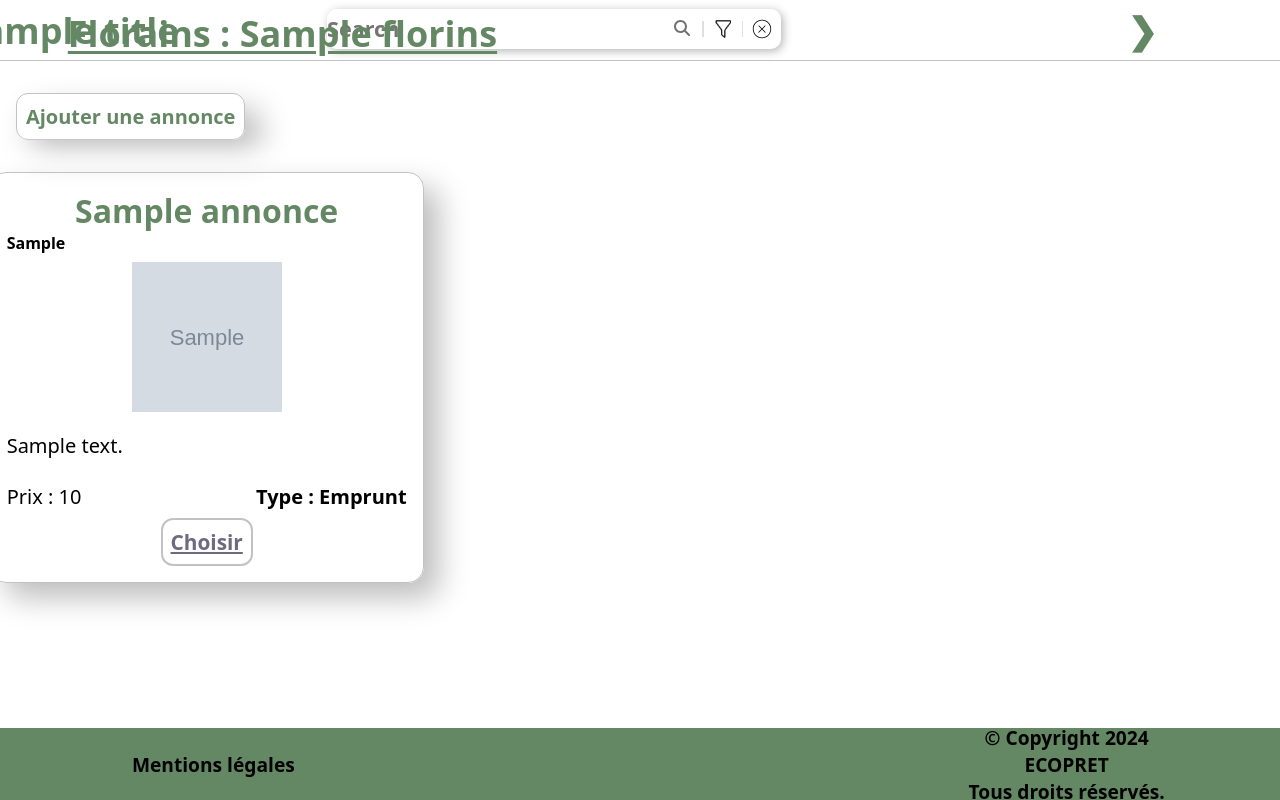
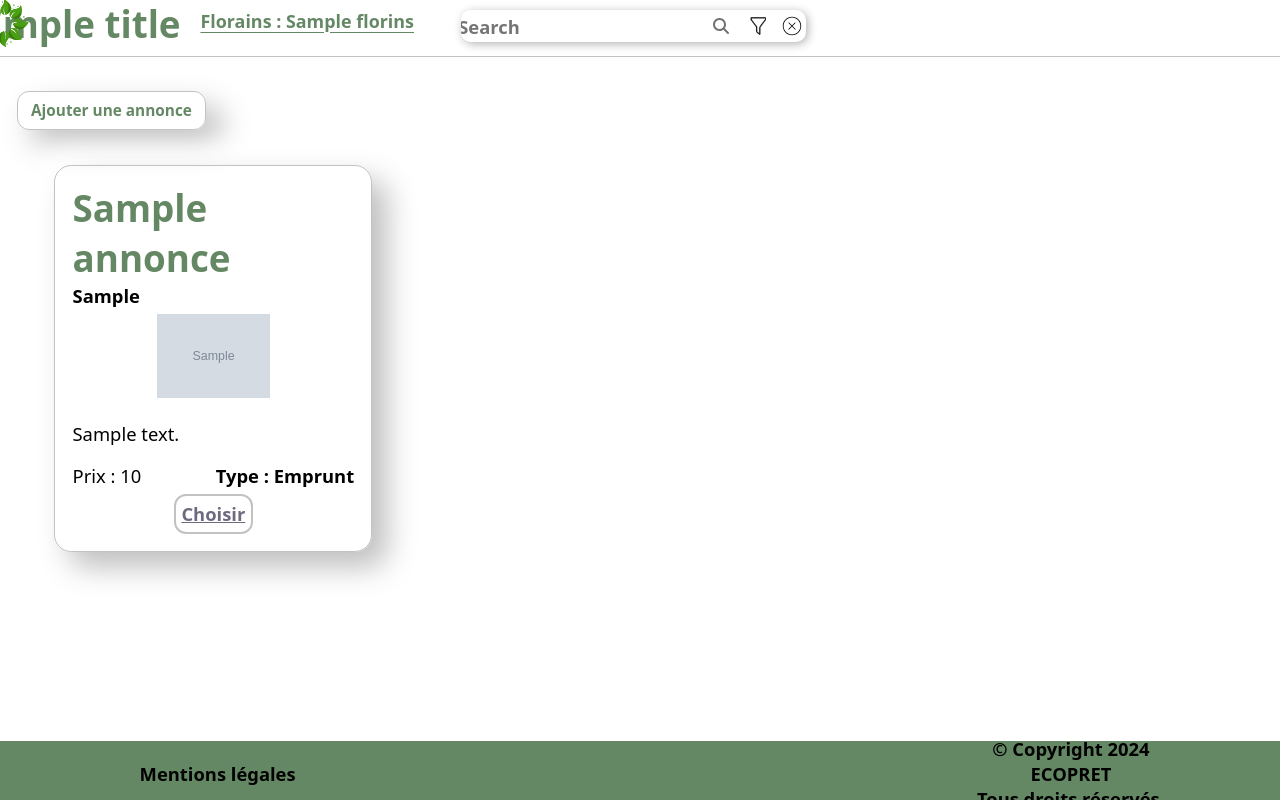
Before and after one commit to Synnly/Ecopret-public, a Symfony app: template ecopret/templates/main/index.html.twig in a window 1280 px wide. Run offline with Twig, Linux system fonts and the light colour scheme; the template is opened without the code that fills it: most values are stand-ins (such as "Sample title", 1, 10 or a date in 2020); grey boxes marked "Sample" are stand-in pictures; form fields are guessed from the names that the template uses; some libraries are stand-ins or nearby versions.

Commit message:
modif css

```diff
--- a/ecopret/public/css/main.css
+++ b/ecopret/public/css/main.css
@@ -1,5 +1,5 @@
 :root {
-  --hauteur-menu: 60px;
+  --hauteur-menu: 7vh;
 }
 * {
   margin: 0px;
@@ -7,15 +7,15 @@
   font-family: system-ui, -apple-system, BlinkMacSystemFont, "Segoe UI", Roboto,
     Oxygen, Ubuntu, Cantarell, "Open Sans", "Helvetica Neue", sans-serif;
   font-weight: 900;
+  font-size: clamp(1rem, 0.9769rem + 0.1235vw, 1.125rem);
 }
-nav {
+  nav {
   background-color: #ffffff;
-  width: 100%;
-  font-size: 18px;
+  width: 100vw;
   position: sticky;
   top: 0;
   z-index: 3;
-  border-bottom: 1px #c2c2c2 solid;
+  border-bottom: 0.08vw #c2c2c2 solid;
 }
 
 nav > ul {
@@ -30,14 +30,14 @@ nav ul {
 
 nav > ul > li {
   position: relative;
-  height: 100%;
+  height: 1vw;
   flex: 1;
 }
 
 nav > ul > li > a {
   position: absolute;
-  top: 50%;
-  left: 50%;
+  top: 3vh;
+  left: 12vw;
   transform: translate(-50%, -50%);
 }
 
@@ -49,15 +49,12 @@ li a {
   z-index: 2;
 }
 .menu-deroulant > a:after {
-  content: "❯";
-  font-size: 36px;
-  margin-left: 7px;
   display: inline-block;
   z-index: 3;
 }
 .sous-menu {
   margin-top: var(--hauteur-menu);
-  width: 100%;
+  width: 25vw;
   text-align: left;
   background-color: #f8f8f8;
   border-radius: 2px;
@@ -67,9 +64,9 @@ li a {
 }
 
 .sous-menu > li > a {
-  height: 50px;
-  padding-left: 20px;
-  width: 100%;
+  height: 5vh;
+  padding-left: 1vw;
+  width: 30vw;
   align-items: center;
   display: flex;
 }
@@ -124,21 +112,20 @@ nav > ul > li > a > .titreMain {
 
 nav > ul > li > a > .login-logo-mdp {
   position: absolute;
-  top: -3%;
-  left: -100%;
+  left: -7vw;
 }
 
 .nomUser {
-  font-size: 200%;
   font-weight: 900;
   color: #658864;
+  font-size: 2.2vw;
 }
 
 footer {
   position: fixed;
-  bottom: 22px;
-  width: 100%;
-  height: 50px;
+  bottom: 2.2vh;
+  width: 100vw;
+  height: 5.2vh;
   z-index: 999;
 }
 
@@ -155,29 +142,23 @@ footer ul {
 footer > ul > li {
   background-color: #658864;
   position: relative;
-  height: 120%;
+  height: 8vh;
   flex: 1;
 }
 
 footer > ul > li > a {
   position: absolute;
-  top: 50%;
-
-  left: 50%;
+  top: 4vh;
+  left: 17vw;
   transform: translate(-50%, -50%);
-}
-
-h5 {
-  font-size: 120%;
 }
 
 .card {
   position: absolute;
-  top: 10%;
-  left: 35%;
+  top: 10vh;
+  left: 35vw;
   --border-radius: 1rem;
-  width: 500px;
-  font-family: "Arial";
+  width: 26vw;
   padding: 1rem;
   border-radius: var(--border-radius);
   background: #e0e0e0;
@@ -204,7 +183,6 @@ h5 {
   display: flex;
   margin: auto;
   color: #6e6b80;
-  font-size: 1.3rem;
   text-align: center;
   border: 2px #c2c2c2 solid;
   padding: 2% 2% 2% 2%;
@@ -271,9 +243,8 @@ label[for="ajouter_annonce_prix"] {
   display: flex;
   background-color: transparent;
   text-align: center;
-  border: 1px #c2c2c2 solid;
-  padding: 0.7% 0.7% 0.7% 0.7%;
-  font-size: x-small;
+  border: 0.08vw #c2c2c2 solid;
+  padding: 1vh 1vw 1vh 1vw;
   border-radius: 12px;
   margin-top: 2rem;
   margin-bottom: 2rem;
@@ -381,9 +351,11 @@ label[for="ajouter_annonce_prix"] {
 .annonces_liste {
   display: grid;
   grid-template-columns: repeat(auto-fill, minmax(400px, 1fr));
-  gap: 20px;
+  gap: 2vw;
   justify-content: center;
-  margin-top: 10px;
+  margin-top: 1vh;
+  margin-left: 1vw;
+  margin-right: 1vw;
 }
 
 .annonce_content {
@@ -410,14 +381,13 @@ label[for="ajouter_annonce_prix"] {
 }
 
 .annonce_image {
-  width: 150px;
-  height: 150px;
+  max-width: 40%;
+  height: auto;
   margin-top: 2%;
   margin-bottom: 2%;
 }
 
 .annonce_description {
-  font-size: 18px;
   margin-left: 5%;
   margin-top: 7%;
   color: #658864;
@@ -452,10 +420,10 @@ label[for="ajouter_annonce_prix"] {
   --border-radius: 1rem;
   --primary-color: #4d624c;
   --secondary-color: #3c3852;
-  width: 400px;
+  width: 22vw;
   font-family: "Arial";
   padding: 1rem;
-  border: 1px #c2c2c2 solid;
+  border: 0.08vw #c2c2c2 solid;
   border-radius: var(--border-radius);
   background: transparent;
   position: relative;
@@ -481,7 +449,6 @@ label[for="ajouter_annonce_prix"] {
 
 #descAnnonce,
 #price_annonce {
-  font-size: 20px;
   font-weight: 300;
 }
 #price_annonce {
@@ -489,8 +456,8 @@ label[for="ajouter_annonce_prix"] {
 }
 
 .InputContainer {
-  height: 40px;
-  margin-top: 2%;
+  height: 4vh;
+  margin-top: 1.3vh;
   display: flex;
   align-items: center;
   justify-content: center;
@@ -499,16 +466,15 @@ label[for="ajouter_annonce_prix"] {
   overflow: hidden;
   cursor: pointer;
   box-shadow: 2px 2px 10px rgba(0, 0, 0, 0.3);
-  margin-left: -55%;
-  margin-right: 50%;
+  margin-left: -14vw;
+  margin-right: 12vw;
 }
 
 .inputSearch {
-  width: 350px;
-  height: 100%;
+  width: 19vw;
+  height: 100vh;
   border: none;
   outline: none;
-  font-size: 1.2em;
   caret-color: rgb(255, 81, 0);
 }
 
@@ -550,12 +516,11 @@ label[for="ajouter_annonce_prix"] {
 }
 
 .container {
-  font-size: 18px;
   color: #333;
   position: relative;
   cursor: pointer;
   display: inline-block;
-  margin-left: -100%;
+  margin-left: -27vw;
 }
 
 .hover-me {
@@ -564,11 +529,11 @@ label[for="ajouter_annonce_prix"] {
   text-decoration: underline;
   text-underline-offset: 4px;
   text-decoration-color: #658864;
-  font-size: 200%;
   margin-top: 0%;
   color: #658864;
-  margin-top: 2%;
+  margin-top: 1.1vh;
   display: block;
+  font-size: 1.4vw;
 }
 .tooltip {
   width: 100%;
@@ -647,14 +612,13 @@ label[for="ajouter_annonce_prix"] {
   margin-bottom: 10px;
 }
 #rechercheOptions {
-  border-bottom: 1px #c2c2c2 solid;
+  border-bottom: 0.08vw #c2c2c2 solid;
 }
 
 .card__content_prix {
   display: flex;
   flex-wrap: nowrap;
   justify-content: space-between;
-  font-size: 20px;
 }
 
 .filtre {
@@ -863,60 +815,54 @@ label[for="prixMin"], label[for="prixMax"]{
   border-radius: 10px;
   overflow: hidden;
   cursor: pointer;
-  margin-bottom: 10%;
-  font-size: 20px;
+  margin-bottom: 2vh;
 }
 
 
 label[for="prixMin"], label[for="prixMax"],label[for="dateD"], label[for="DateF"]  {
   font-weight: 400;
-  font-size: 20px;
 }
 label[for="dateD"], label[for="DateF"] {
-  margin-left: 8%;
+  margin-left: 3vw;
 }
 #DateD, #DateF {
-  width: 130%;
-  margin-left: -20%;
-  padding-bottom: 3%;
-  padding-left: 3%;
+  width: 10vw;
+  margin-left: 2vw;
+  padding-bottom: 1vh;
+  padding-left: 1vh;
   font-weight: 300;
 }
 
 .border {
-  height: 40%;
-  width: 1.3px;
+  height: 3vh;
+  width: 0.07vw;
   background-color: rgb(223, 223, 223);
 
 }
 
-.formF {
-  height: calc(100vh - 133px);
-}
-
 #ValiderF, #ClearF{
-  border: 1px #c2c2c2 solid;
-  font-size: 1.5rem;
+  border: 0.08vw #c2c2c2 solid;
   cursor: pointer;
   box-shadow: 15px 15px 30px #bebebe, -15px -15px 30px #ffffff;
   transition: 0.2s ease-in-out;
   border-radius: 12px;
-  padding: 5% 5% 5% 5%;
+  padding: 0.5vw 0.5vw 0.5vw 0.5vw;
   color: #658864;
   font-weight: 500;
+  font-size: max(1vw, 1vh);
 }
 #ClearF {
-  margin-left: 40%;
+  margin-left: 2vw;
 }
 
 #ValiderF{
-  margin-left: -40%;
+  margin-left: -1vw;
 }
 
 .valider{
   display: flex;
   align-content: center;
   justify-content: center;
-  margin-top: 5%;
-  margin-bottom: 5%;
+  margin-top: 2vh;
+  margin-bottom: 2vh;
 }
--- a/ecopret/templates/main/index.html.twig
+++ b/ecopret/templates/main/index.html.twig
@@ -22,8 +22,8 @@
 			</li>
 			<li>
 				<div class="container">
-					<span class="hover-me">Florains :
-						{{ florins }}</span>
+					<h3 class="hover-me">Florains :
+						{{ florins }}</h3>
 					<div class="tooltip">
 						<p>Money Money Money 💸</p>
 					</div>
@@ -155,7 +155,7 @@
 				<div class="loader" id="loader" style="display : none"></div>
 				<div>
 					<button type="button" class="add-btn" onclick="afficherAddAnnonce()">
-						<h3>Ajouter une annonce</h3>
+						<h4 style="font-size : 1.2vw">Ajouter une annonce</h4>
 					</button>
 				</div>
 				{{ form_start(form) }}
@@ -218,7 +218,7 @@
 									<p id="categorieAnnonce">{{ annonce.getCategorie }}</p>
 								</div>
 								<div class="card__content_img">
-									<img class="annonce_image" src="{{ '/picturesAnnouncement/' ~ annonce.getImageAnnonce|split('|')[0] }}" alt="#" width="150" height="150">
+									<img class="annonce_image" src="{{ '/picturesAnnouncement/' ~ annonce.getImageAnnonce|split('|')[0] }}" alt="" width="auto" height="auto">
 								</div>
 								<div class="card__content">
 									<p id="descAnnonce">{{ annonce.getDescription }}</p>
```
Also changed, not shown: other parts of ecopret/public/css/main.css (+22 -55 lines).
